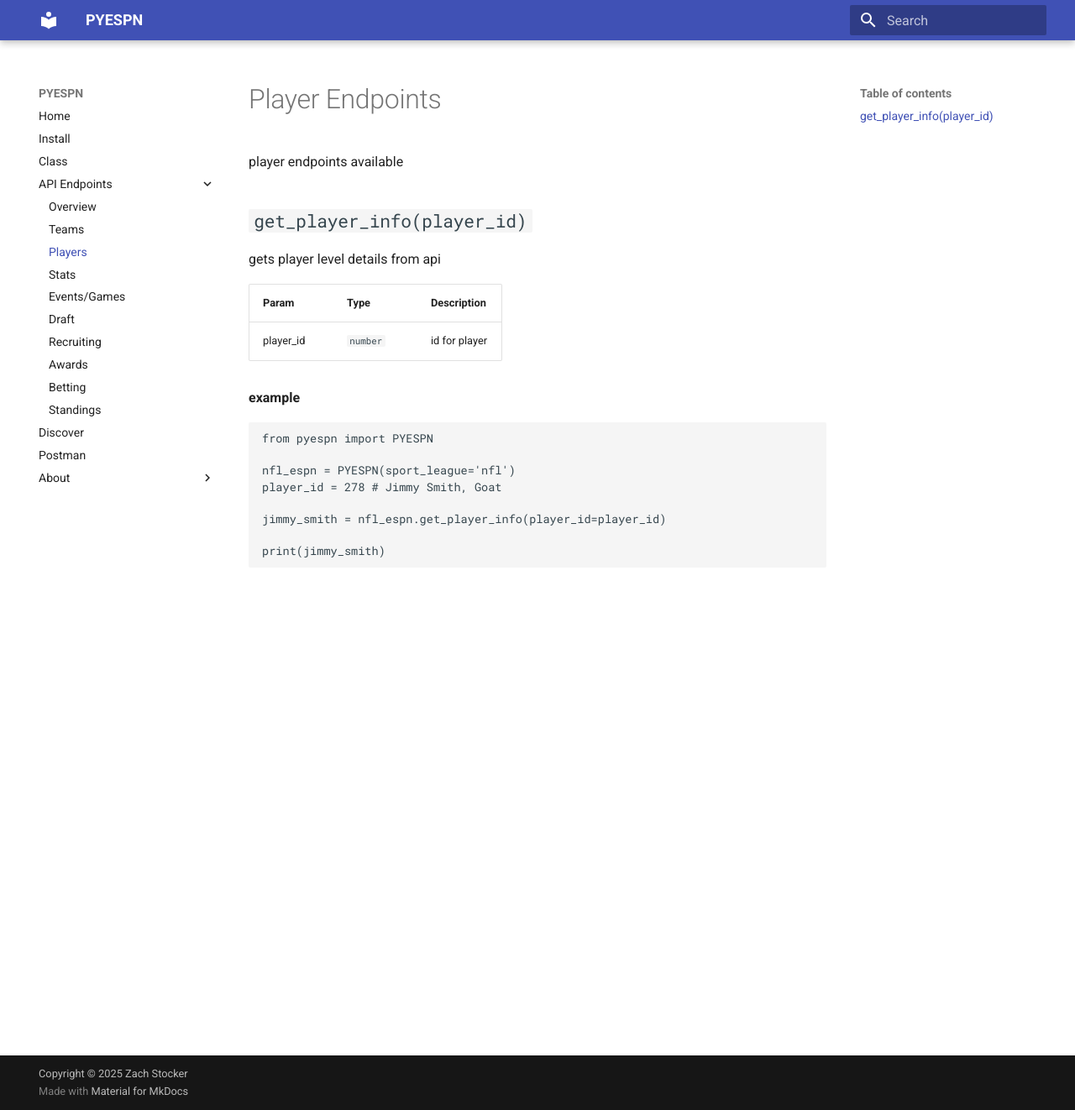
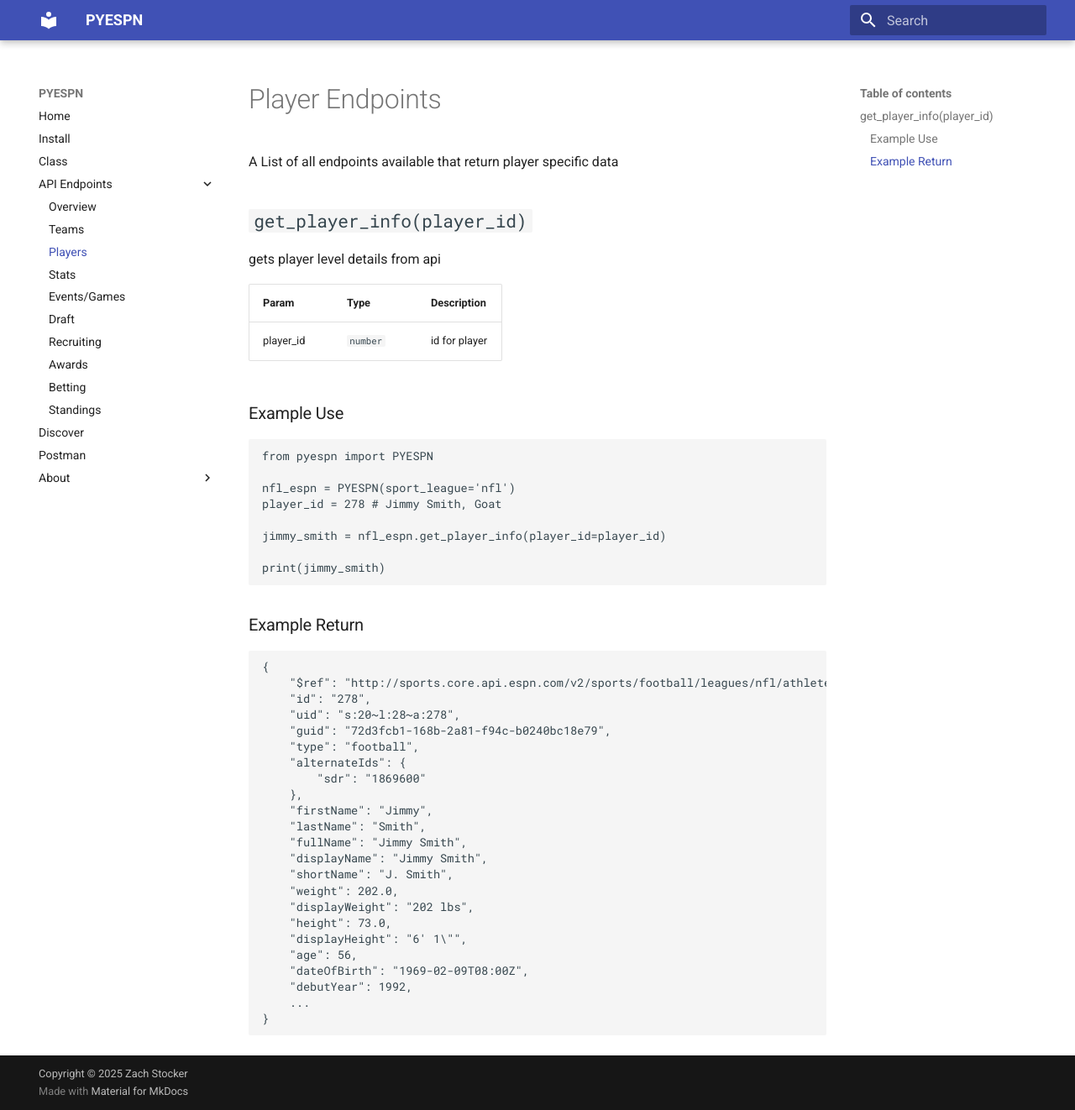
Before and after one commit to EnderLocke/pyespn, an MkDocs documentation site: the page built from docs/endpoints/players.md, in a window 1280 px wide and 1322 px high. Shown: the whole window at 84% size. Built offline with MkDocs 1.6.1 and Material for MkDocs 9.7.7, drawn with Linux system fonts in a browser that asks for light colours.

Commit message:
added example return

````diff
--- a/docs/endpoints/players.md
+++ b/docs/endpoints/players.md
@@ -1,5 +1,5 @@
 # Player Endpoints
-player endpoints available
+A List of all endpoints available that return player specific data
 
 ## `get_player_info(player_id)`
 gets player level details from api
@@ -8,7 +8,7 @@
 |-----------| --- |---------------|
 | player_id | <code>number</code> | id for player |
 
-**example**
+### Example Use
 ```python
 from pyespn import PYESPN
 
@@ -19,3 +19,30 @@
 
 print(jimmy_smith)
 ```
+
+### Example Return
+```
+{
+    "$ref": "http://sports.core.api.espn.com/v2/sports/football/leagues/nfl/athletes/278?lang=en&region=us",
+    "id": "278",
+    "uid": "s:20~l:28~a:278",
+    "guid": "72d3fcb1-168b-2a81-f94c-b0240bc18e79",
+    "type": "football",
+    "alternateIds": {
+        "sdr": "1869600"
+    },
+    "firstName": "Jimmy",
+    "lastName": "Smith",
+    "fullName": "Jimmy Smith",
+    "displayName": "Jimmy Smith",
+    "shortName": "J. Smith",
+    "weight": 202.0,
+    "displayWeight": "202 lbs",
+    "height": 73.0,
+    "displayHeight": "6' 1\"",
+    "age": 56,
+    "dateOfBirth": "1969-02-09T08:00Z",
+    "debutYear": 1992,
+    ...
+}
+```
````
